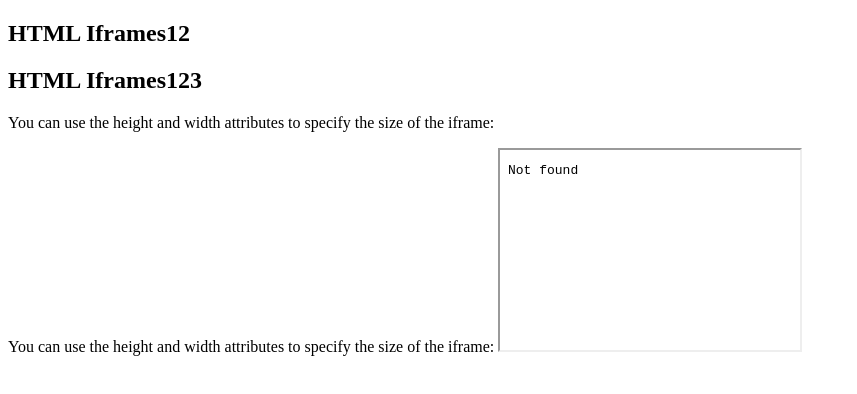
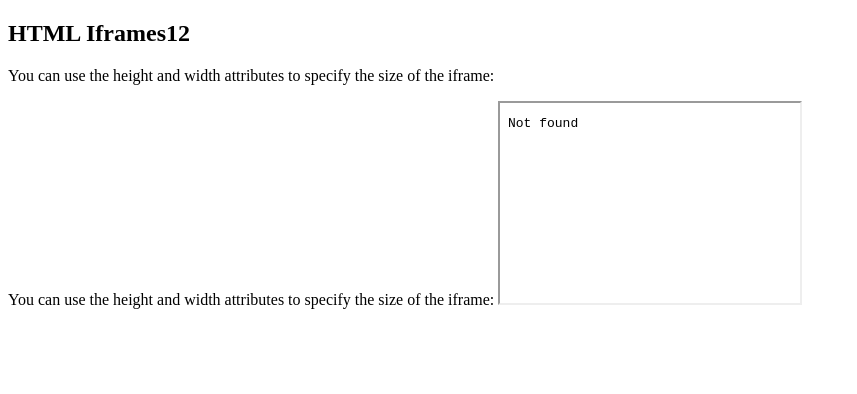
Before and after one commit to sobhan12345/5thBatch, a plain HTML site: page index.html in a window 1280 px wide. Shown: the whole page, without its empty margins (0-857 px from the left). Drawn offline with Linux system fonts and the light colour scheme.

Commit message:
Revert "this is new example for testing "
This reverts commit b5eb70f598c1be353cddd01e18060a06467a5496.

```diff
--- a/index.html
+++ b/index.html
@@ -3,8 +3,6 @@
 <body>
 
 <h2>HTML Iframes12</h2>
-<h2>HTML Iframes123</h2>
-
 <p>You can use the height and width attributes to specify the size of the iframe:</p>
 <p1>You can use the height and width attributes to specify the size of the iframe:</p1>
 
```
